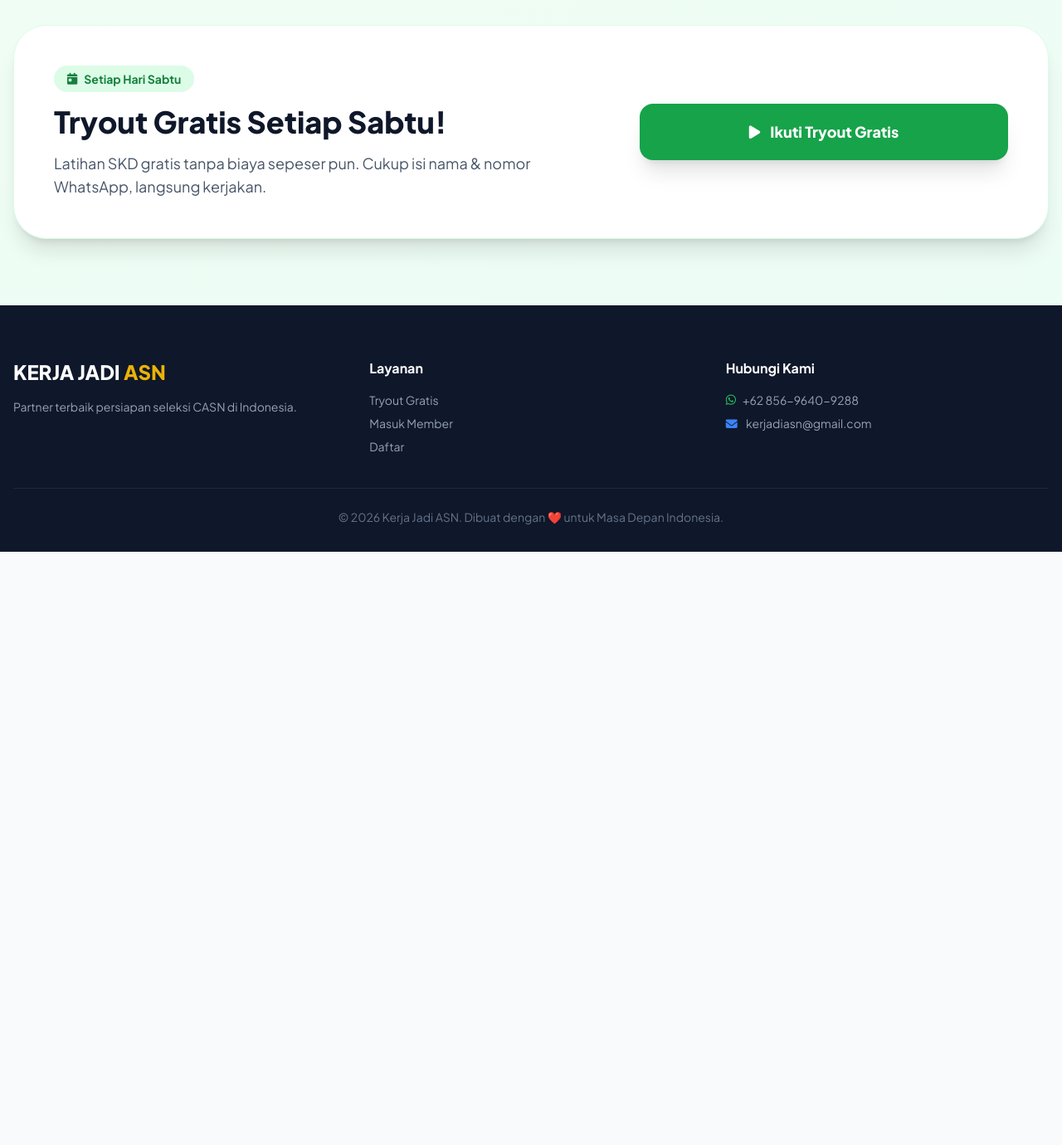
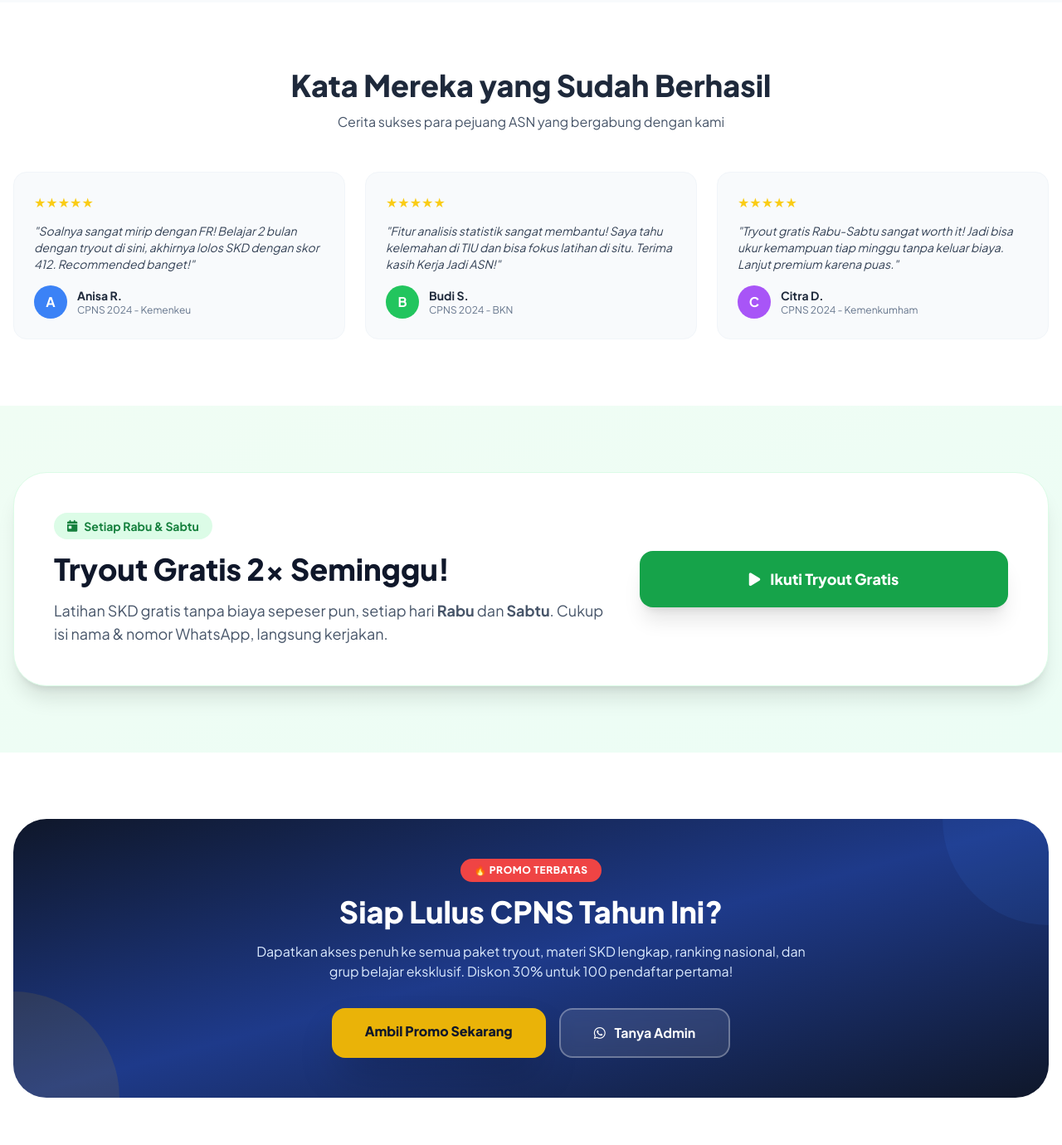
Before and after one commit to prototipeindonesia/kerjajadiasn, a plain HTML site: page index.html in a window 1280 px wide. Shown: the part 1420-2800 px from the top of the page at 83% size. Before the commit the page ends 2085 px from the top, so only its background shows below. Drawn offline with nearby package versions, Linux system fonts and the light colour scheme.

Commit message:
Update index.html

```diff
--- a/index.html
+++ b/index.html
@@ -3,7 +3,7 @@
 <head>
   <meta charset="UTF-8">
   <meta name="viewport" content="width=device-width, initial-scale=1.0">
-  <title>Kerja Jadi ASN — Platform Tryout CPNS</title>
+  <title>Kerja Jadi ASN — Platform Tryout CPNS Terbaik</title>
   <script src="https://cdn.tailwindcss.com"></script>
   <link href="https://cdnjs.cloudflare.com/ajax/libs/font-awesome/6.4.0/css/all.min.css" rel="stylesheet">
   <link href="https://fonts.googleapis.com/css2?family=Plus+Jakarta+Sans:wght@400;600;700;800;900&display=swap" rel="stylesheet">
@@ -11,17 +11,16 @@
 </head>
 <body class="bg-slate-50 text-slate-800">
 
-  <!-- TOP BANNER -->
-  <div class="bg-green-600 text-white py-2.5 px-4 text-center text-sm font-bold">
-    🎁 Tryout Gratis Setiap Hari Sabtu! <a href="tryoutgratis.html" class="underline ml-1 hover:text-green-100 italic">Coba Sekarang →</a>
+  <!-- TOP PROMO BANNER -->
+  <div class="bg-gradient-to-r from-red-500 via-orange-500 to-yellow-500 text-white py-2.5 px-4 text-center text-xs md:text-sm font-bold">
+    🔥 <strong>FLASH SALE!</strong> Diskon 30% Paket Premium - Berakhir dalam <span id="promoTimer" class="bg-white text-red-600 px-2 py-0.5 rounded font-mono">--:--</span>
+    · <a href="registrasi.html" class="underline ml-1 hover:text-yellow-100">Ambil Sekarang →</a>
   </div>
 
   <!-- NAV -->
   <nav class="bg-white/90 backdrop-blur-md shadow-sm sticky top-0 z-40">
     <div class="container mx-auto px-4 py-4 flex justify-between items-center">
-      <a href="index.html" class="text-2xl font-extrabold text-blue-600">
-        KERJA JADI <span class="text-yellow-500">ASN</span>
-      </a>
+      <a href="index.html" class="text-2xl font-extrabold text-blue-600">KERJA JADI <span class="text-yellow-500">ASN</span></a>
       <div class="hidden md:flex items-center gap-6">
         <a href="index.html" class="font-semibold hover:text-blue-600">Beranda</a>
         <a href="tryoutgratis.html" class="bg-green-100 text-green-700 px-4 py-1.5 rounded-full font-bold hover:bg-green-200">Tryout Gratis</a>
@@ -44,7 +43,10 @@
       <h1 class="text-5xl md:text-7xl font-extrabold text-slate-900 mb-6 leading-tight">
         Cara Cerdas Lolos <span class="text-transparent bg-clip-text bg-gradient-to-r from-blue-600 to-cyan-500">Seleksi ASN</span>
       </h1>
-      <p class="text-lg md:text-xl text-slate-600 mb-10 max-w-2xl mx-auto">Akses ribuan soal simulasi CAT, materi terbaru, dan ranking nasional. Mulai gratis hari ini!</p>
+      <p class="text-lg md:text-xl text-slate-600 mb-6 max-w-2xl mx-auto">Akses ribuan soal simulasi CAT, materi terbaru, dan ranking nasional. Mulai gratis hari ini!</p>
+      <div class="inline-flex items-center gap-2 bg-green-50 text-green-700 px-4 py-2 rounded-full font-bold text-sm mb-8">
+        <i class="fa-solid fa-calendar-check"></i> Tryout Gratis Setiap Rabu & Sabtu
+      </div>
       <div class="flex flex-col sm:flex-row flex-wrap justify-center gap-4 mb-10">
         <a href="tryoutgratis.html" class="bg-slate-900 text-white font-bold py-4 px-8 rounded-2xl shadow-xl hover:bg-slate-800 transition flex items-center justify-center">Mulai TryOut Gratis <i class="fa-solid fa-arrow-right ml-2"></i></a>
         <a href="registrasi.html" class="bg-blue-600 text-white font-bold py-4 px-8 rounded-2xl shadow-lg hover:bg-blue-700 transition flex items-center justify-center"><i class="fa-solid fa-crown text-yellow-300 mr-2"></i> Daftar Sekarang</a>
@@ -55,7 +57,7 @@
           <img class="w-8 h-8 rounded-full border-2 border-white bg-green-200" src="https://ui-avatars.com/api/?name=B" alt="">
           <img class="w-8 h-8 rounded-full border-2 border-white bg-yellow-200" src="https://ui-avatars.com/api/?name=C" alt="">
         </div>
-        <span>Bergabung dengan 10,000+ calon peserta</span>
+        <span>Bergabung dengan <strong class="text-slate-700">10,000+</strong> calon peserta</span>
       </div>
     </div>
   </header>
@@ -95,21 +97,78 @@
     </div>
   </section>
 
-  <!-- FREE SATURDAY CTA -->
+  <!-- TESTIMONIALS -->
+  <section class="py-20 bg-white">
+    <div class="container mx-auto px-4">
+      <div class="text-center mb-12">
+        <h2 class="text-3xl md:text-4xl font-extrabold mb-3">Kata Mereka yang Sudah Berhasil</h2>
+        <p class="text-slate-600">Cerita sukses para pejuang ASN yang bergabung dengan kami</p>
+      </div>
+      <div class="grid md:grid-cols-3 gap-6">
+        <div class="bg-slate-50 rounded-2xl p-6 border border-slate-100">
+          <div class="flex text-yellow-400 mb-3">★★★★★</div>
+          <p class="text-slate-700 text-sm mb-4 italic">"Soalnya sangat mirip dengan FR! Belajar 2 bulan dengan tryout di sini, akhirnya lolos SKD dengan skor 412. Recommended banget!"</p>
+          <div class="flex items-center gap-3">
+            <div class="w-10 h-10 bg-blue-500 rounded-full flex items-center justify-center text-white font-bold">A</div>
+            <div><p class="font-bold text-sm">Anisa R.</p><p class="text-xs text-slate-500">CPNS 2024 - Kemenkeu</p></div>
+          </div>
+        </div>
+        <div class="bg-slate-50 rounded-2xl p-6 border border-slate-100">
+          <div class="flex text-yellow-400 mb-3">★★★★★</div>
+          <p class="text-slate-700 text-sm mb-4 italic">"Fitur analisis statistik sangat membantu! Saya tahu kelemahan di TIU dan bisa fokus latihan di situ. Terima kasih Kerja Jadi ASN!"</p>
+          <div class="flex items-center gap-3">
+            <div class="w-10 h-10 bg-green-500 rounded-full flex items-center justify-center text-white font-bold">B</div>
+            <div><p class="font-bold text-sm">Budi S.</p><p class="text-xs text-slate-500">CPNS 2024 - BKN</p></div>
+          </div>
+        </div>
+        <div class="bg-slate-50 rounded-2xl p-6 border border-slate-100">
+          <div class="flex text-yellow-400 mb-3">★★★★★</div>
+          <p class="text-slate-700 text-sm mb-4 italic">"Tryout gratis Rabu-Sabtu sangat worth it! Jadi bisa ukur kemampuan tiap minggu tanpa keluar biaya. Lanjut premium karena puas."</p>
+          <div class="flex items-center gap-3">
+            <div class="w-10 h-10 bg-purple-500 rounded-full flex items-center justify-center text-white font-bold">C</div>
+            <div><p class="font-bold text-sm">Citra D.</p><p class="text-xs text-slate-500">CPNS 2024 - Kemenkumham</p></div>
+          </div>
+        </div>
+      </div>
+    </div>
+  </section>
+
+  <!-- FREE SATURDAY CTA (Rabu & Sabtu) -->
   <section class="py-20 bg-gradient-to-br from-green-50 to-emerald-50">
     <div class="container mx-auto px-4">
       <div class="bg-white rounded-[2.5rem] p-8 md:p-12 shadow-xl border border-green-100 flex flex-col md:flex-row items-center gap-10">
         <div class="md:w-3/5">
           <div class="inline-flex items-center gap-2 bg-green-100 text-green-700 px-4 py-1.5 rounded-full font-bold text-sm mb-4">
-            <i class="fa-solid fa-calendar-day"></i> Setiap Hari Sabtu
+            <i class="fa-solid fa-calendar-day"></i> Setiap Rabu & Sabtu
           </div>
-          <h2 class="text-3xl md:text-4xl font-extrabold text-slate-900 mb-4">Tryout Gratis Setiap Sabtu!</h2>
-          <p class="text-lg text-slate-600">Latihan SKD gratis tanpa biaya sepeser pun. Cukup isi nama & nomor WhatsApp, langsung kerjakan.</p>
+          <h2 class="text-3xl md:text-4xl font-extrabold text-slate-900 mb-4">Tryout Gratis 2× Seminggu!</h2>
+          <p class="text-lg text-slate-600">Latihan SKD gratis tanpa biaya sepeser pun, setiap hari <strong>Rabu</strong> dan <strong>Sabtu</strong>. Cukup isi nama & nomor WhatsApp, langsung kerjakan.</p>
         </div>
         <div class="md:w-2/5 w-full">
           <a href="tryoutgratis.html" class="bg-green-600 text-white font-extrabold py-5 px-8 rounded-2xl shadow-xl hover:bg-green-700 transition flex items-center justify-center text-lg w-full">
             <i class="fa-solid fa-play mr-3"></i> Ikuti Tryout Gratis
           </a>
+        </div>
+      </div>
+    </div>
+  </section>
+
+  <!-- PROMO PREMIUM -->
+  <section class="py-20 bg-white">
+    <div class="container mx-auto px-4">
+      <div class="bg-gradient-to-br from-slate-900 via-blue-900 to-slate-900 rounded-[2.5rem] p-8 md:p-12 text-white text-center relative overflow-hidden">
+        <div class="absolute top-0 right-0 w-64 h-64 bg-blue-500/10 rounded-full -translate-y-32 translate-x-32"></div>
+        <div class="absolute bottom-0 left-0 w-64 h-64 bg-yellow-500/10 rounded-full translate-y-32 -translate-x-32"></div>
+        <div class="relative z-10">
+          <div class="inline-block bg-red-500 px-4 py-1.5 rounded-full text-xs font-black uppercase tracking-wider mb-4">🔥 Promo Terbatas</div>
+          <h2 class="text-3xl md:text-4xl font-extrabold mb-4">Siap Lulus CPNS Tahun Ini?</h2>
+          <p class="text-blue-100 mb-8 max-w-2xl mx-auto">Dapatkan akses penuh ke semua paket tryout, materi SKD lengkap, ranking nasional, dan grup belajar eksklusif. Diskon 30% untuk 100 pendaftar pertama!</p>
+          <div class="flex flex-wrap gap-4 justify-center">
+            <a href="registrasi.html" class="bg-yellow-500 text-slate-900 font-extrabold py-4 px-10 rounded-2xl hover:bg-yellow-400 shadow-2xl transition">Ambil Promo Sekarang</a>
+            <a href="https://wa.me/6285696409288?text=Halo%20Admin,%20saya%20ingin%20tanya%20promo%20paket%20premium" target="_blank" class="bg-white/10 backdrop-blur border-2 border-white/30 text-white font-bold py-4 px-10 rounded-2xl hover:bg-white/20">
+              <i class="fa-brands fa-whatsapp mr-2"></i> Tanya Admin
+            </a>
+          </div>
         </div>
       </div>
     </div>
@@ -126,7 +185,7 @@
         <div>
           <h4 class="font-bold mb-4">Layanan</h4>
           <ul class="text-slate-400 space-y-2 text-sm">
-            <li><a href="tryoutgratis.html" class="hover:text-white">Tryout Gratis</a></li>
+            <li><a href="tryoutgratis.html" class="hover:text-white">Tryout Gratis (Rabu & Sabtu)</a></li>
             <li><a href="login.html" class="hover:text-white">Masuk Member</a></li>
             <li><a href="registrasi.html" class="hover:text-white">Daftar</a></li>
           </ul>
@@ -149,6 +208,20 @@
   <script src="js/firebase-config.js"></script>
   <script>
     document.getElementById('mbtn').onclick = () => document.getElementById('mmenu').classList.toggle('hidden');
+
+    // Countdown promo (akhir bulan)
+    function updateCountdown() {
+      const now = new Date();
+      const end = new Date(now.getFullYear(), now.getMonth() + 1, 0, 23, 59, 59);
+      const diff = end - now;
+      if (diff <= 0) { document.getElementById('promoTimer').textContent = 'Berakhir'; return; }
+      const d = Math.floor(diff / 86400000);
+      const h = Math.floor((diff % 86400000) / 3600000);
+      const m = Math.floor((diff % 3600000) / 60000);
+      document.getElementById('promoTimer').textContent = `${d}h ${h}j ${m}m`;
+    }
+    updateCountdown();
+    setInterval(updateCountdown, 60000);
   </script>
 </body>
 </html>
```
